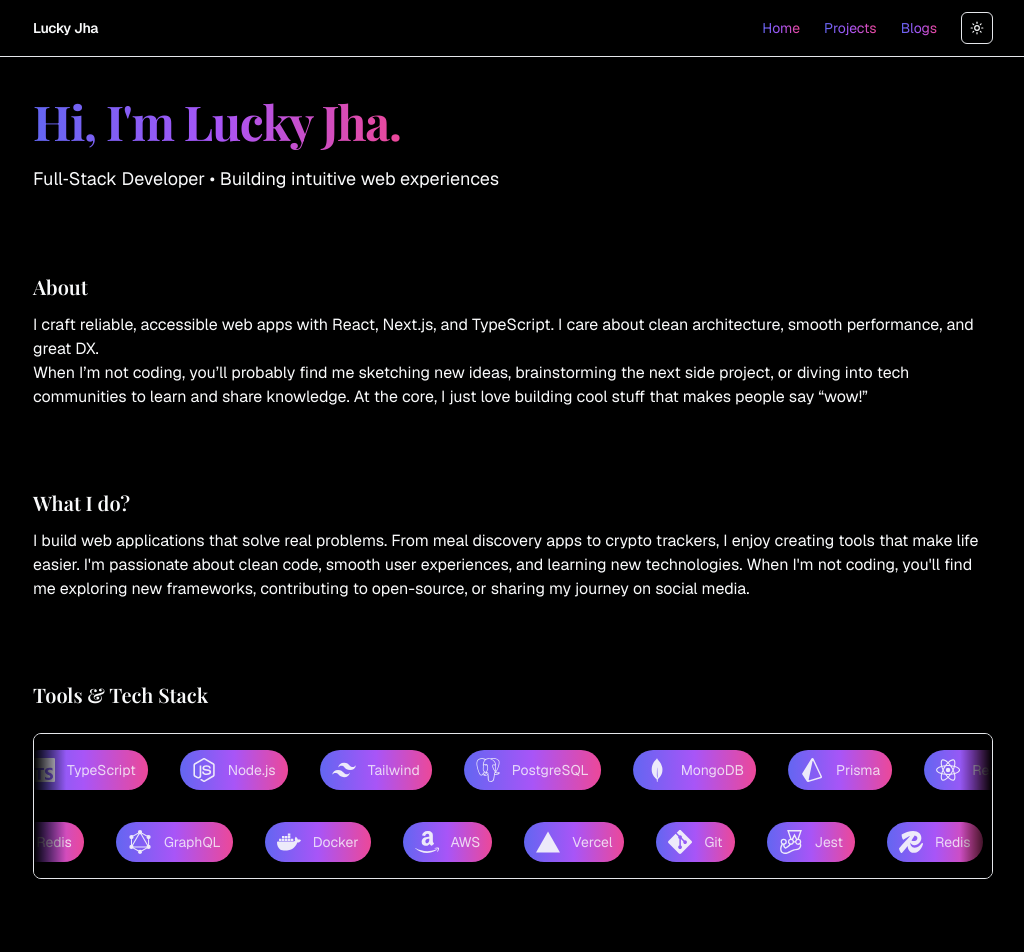
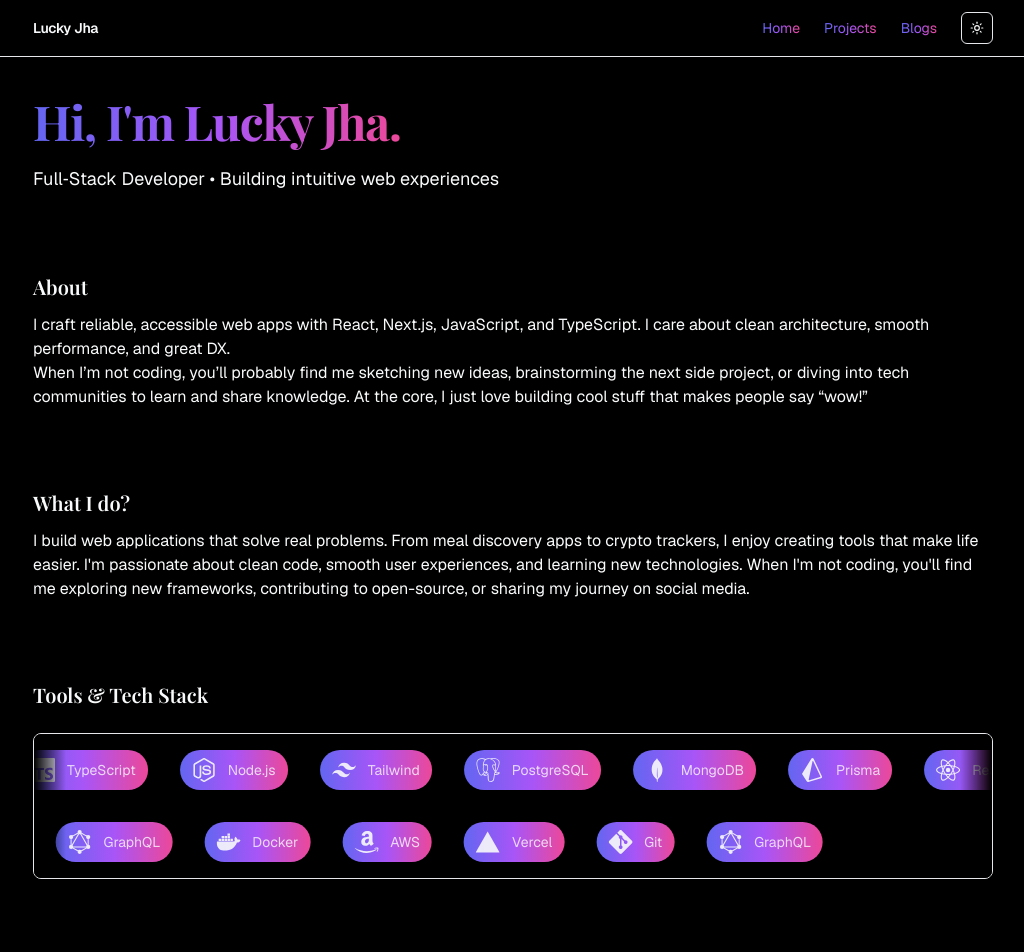
Before and after one commit to jhalucky/portfolio, a Next.js app: page / in a window 1280 px wide. Shown: the top 952 px of the page, without its empty margins (127-1151 px from the left). Built offline with nearby package versions, Linux system fonts and the light colour scheme; no server answers.

Commit message:
Few changes

```diff
--- a/app/pages/Home.tsx
+++ b/app/pages/Home.tsx
@@ -19,7 +19,7 @@ export default function Home() {
         <section id="about" className="space-y-3">
           <h2 className="text-xl font-semibold">About</h2>
           <p className="text-foreground/80">
-            I craft reliable, accessible web apps with React, Next.js, and
+            I craft reliable, accessible web apps with React, Next.js, JavaScript, and
             TypeScript. I care about clean architecture, smooth performance, and
             great DX.<br></br>
             When I’m not coding, you’ll probably find me sketching new ideas,
--- a/components/TechMarquee.tsx
+++ b/components/TechMarquee.tsx
@@ -25,8 +25,6 @@ const ROW_B: Tech[] = [
   { name: "AWS", icon: SiAmazon },
   { name: "Vercel", icon: SiVercel },
   { name: "Git", icon: SiGit },
-  { name: "Jest", icon: SiJest },
-  { name: "Redis", icon: SiRedis },
   { name: "GraphQL", icon: SiGraphql },
 ];
 
@@ -44,7 +42,7 @@ function Track({ items, reverse }: { items: Tech[]; reverse?: boolean }) {
           const Icon = t.icon;
           return (
             <div
-              key={`${t.name}-${i}`} // ✅ moved key here
+              key={`${t.name}-${i}`}
               className="bg-gradient-to-r from-indigo-500 via-purple-500 to-pink-500 px-3 py-2 rounded-3xl flex items-center justify-center"
             >
               <span className="inline-flex items-center gap-3">
```
